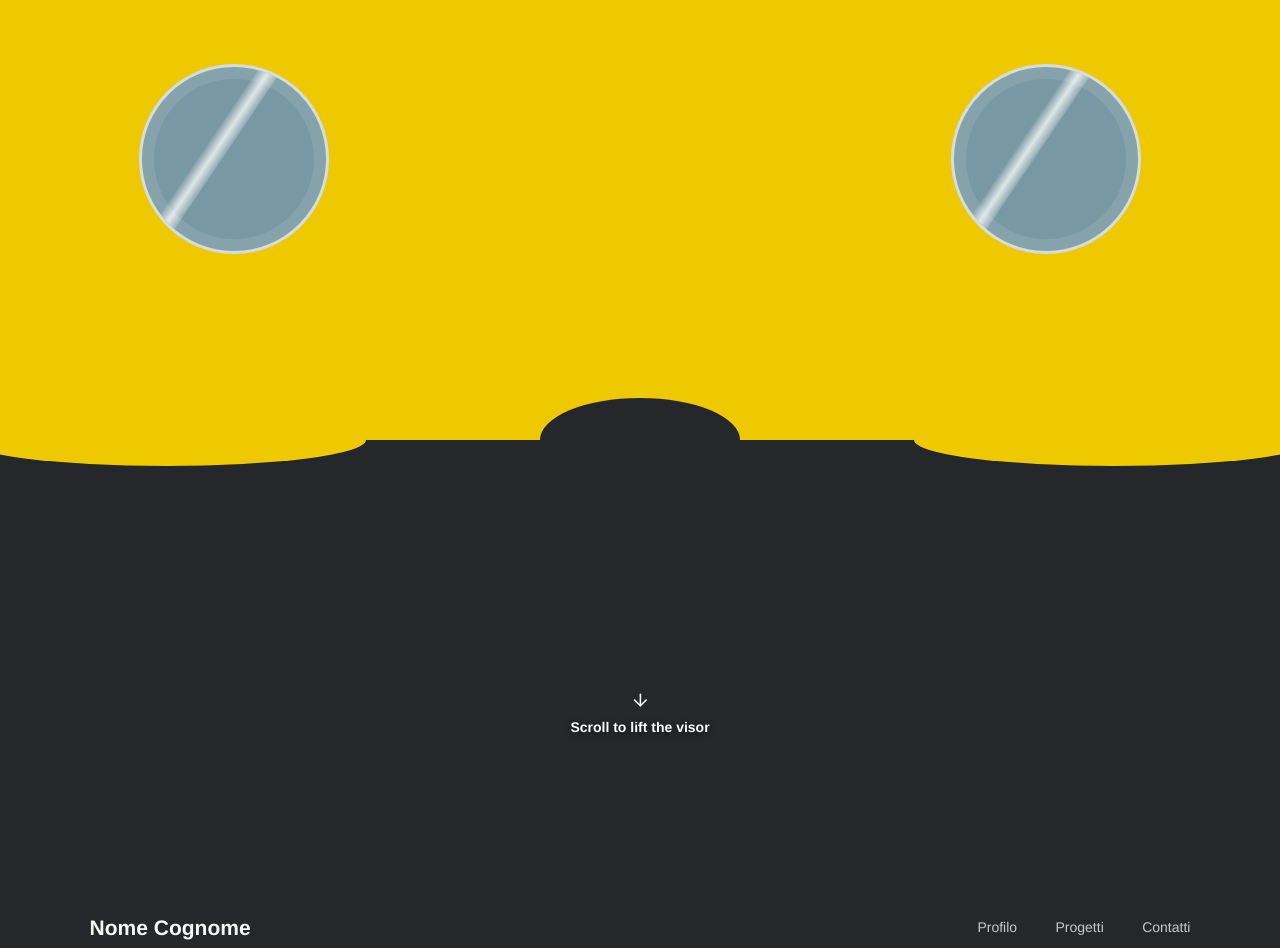
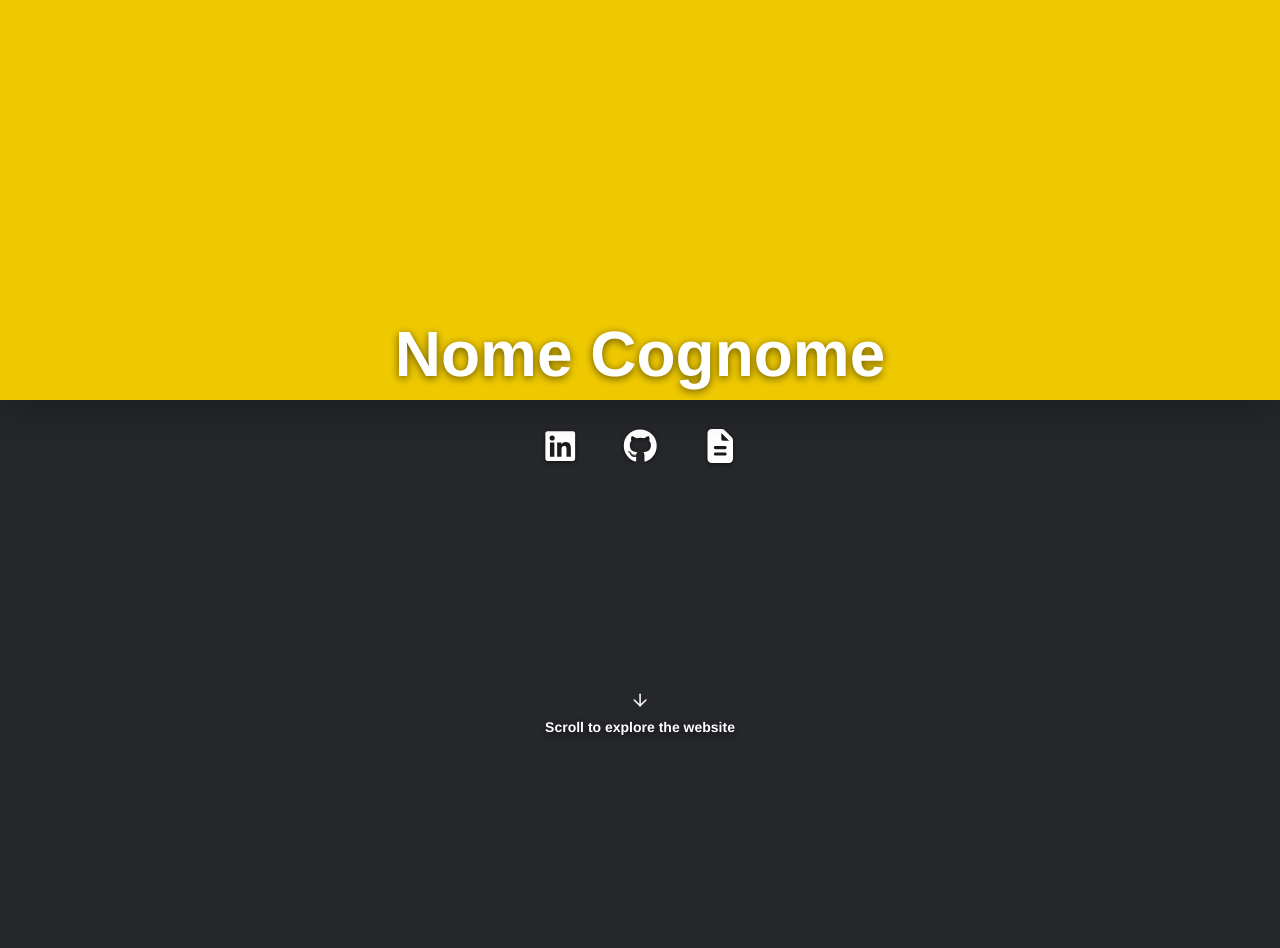
Before and after one commit to DE-R-V/Edoardo_Rolfo_Website, a React (Vite) app: page / in a window 1280 px wide. Shown: the top 948 px of the page. Built offline with nearby package versions, Linux system fonts and the light colour scheme.

Commit message:
Reworked landing

```diff
--- a/index.html
+++ b/index.html
@@ -7,7 +7,7 @@
     <meta name="theme-color" content="#25272a" />
     <meta
       name="description"
-      content="Portfolio personale con una landing page ispirata a un visore VR stilizzato."
+      content="Portfolio personale con una landing page a sipario."
     />
     <title>Portfolio personale</title>
   </head>
--- a/src/App.css
+++ b/src/App.css
@@ -1,20 +1,57 @@
 .reveal-track {
-  height: 110svh;
+  height: 210svh;
 }
 
 .scene {
   position: sticky;
   top: 0;
+  z-index: 2;
   isolation: isolate;
   width: 100%;
   height: 100svh;
   min-height: 480px;
   overflow: hidden;
-  background: #25272a;
+  background: transparent;
 }
 
 .mobile-name {
-  display: none;
+  position: absolute;
+  bottom: clamp(12px, 1.5vh, 18px);
+  left: 50%;
+  margin: 0;
+  color: #fff;
+  font-size: 64px;
+  font-weight: 650;
+  line-height: 1.05;
+  text-align: center;
+  text-shadow: 0 2px 8px rgba(0, 0, 0, 0.58);
+  text-wrap: balance;
+  transform: translateX(-50%);
+}
+
+.mobile-socials {
+  position: absolute;
+  top: clamp(12px, 1.8vh, 20px);
+  left: 50%;
+  display: flex;
+  gap: 16px;
+  transform: translateX(-50%);
+}
+
+.mobile-social-link {
+  display: grid;
+  width: 64px;
+  height: 64px;
+  place-items: center;
+  color: #fff;
+  filter: drop-shadow(0 1px 2px rgba(0, 0, 0, 0.6));
+  font-size: 34px;
+  text-decoration: none;
+}
+
+.mobile-social-link:focus-visible {
+  outline: 2px solid #fff;
+  outline-offset: 3px;
 }
 
 .scroll-invitation {
@@ -40,98 +77,65 @@
   display: none;
 }
 
-.visor-panel {
+.curtain-panel {
   position: absolute;
   z-index: 3;
   left: 0;
   width: 100%;
+  box-shadow: 0 16px 30px rgba(0, 0, 0, 0.16);
   will-change: transform;
 }
 
-.visor-panel--top {
+.reveal-haze {
+  position: absolute;
+  inset: 0;
+  z-index: 2;
+  pointer-events: none;
+}
+
+.reveal-haze--deep {
+  background: rgba(22, 24, 27, 0.22);
+  backdrop-filter: blur(16px);
+}
+
+.reveal-haze--surface {
+  z-index: 3;
+  background: rgba(37, 39, 42, 0.06);
+  backdrop-filter: blur(4px);
+}
+
+.curtain-panel--top {
   z-index: 4;
   top: 0;
-  height: 55%;
+  height: 50%;
   background: #efc900;
+  box-shadow: 0 14px 28px rgba(0, 0, 0, 0.2);
 }
 
-.visor-panel--bottom {
+.curtain-panel--bottom {
   bottom: 0;
-  height: 45%;
+  height: 50%;
   background: #25272a;
-}
-
-.visor-arc {
-  position: absolute;
-  top: 100%;
-  width: min(400px, calc(74vw - 180px));
-  height: clamp(32px, 7vh, 52px);
-  border-radius: 50%;
-  background: #efc900;
-  transform: translate(-50%, -50%);
-}
-
-.visor-arc--left {
-  left: 13%;
-}
-
-.visor-arc--right {
-  left: 87%;
-}
-
-.visor-lens {
-  position: absolute;
-  top: calc(clamp(24px, 7vh, 72px) + 8px);
-  width: 190px;
-  height: 190px;
-  border-radius: 50%;
-  overflow: hidden;
-  border: 3px solid rgba(255, 255, 255, 0.68);
-  background: #7898a3;
-  box-shadow: inset 0 0 0 12px rgba(255, 255, 255, 0.1);
-}
-
-.visor-lens--left {
-  left: clamp(36px, calc(14vw - 40px), 140px);
-}
-
-.visor-lens--right {
-  right: clamp(36px, calc(14vw - 40px), 140px);
-}
-
-.visor-reflection-shift {
-  position: absolute;
-  inset: 0;
-}
-
-.visor-reflection {
-  position: absolute;
-  top: -36px;
-  left: 38%;
-  width: 20px;
-  height: 220px;
-  border-radius: 999px;
-  background: linear-gradient(90deg, rgba(255, 255, 255, 0.08), rgba(255, 255, 255, 0.76) 50%, rgba(255, 255, 255, 0.18));
-  filter: blur(0.3px);
-  transform: rotate(34deg);
-}
-
-.nose-notch {
-  position: absolute;
-  top: 100%;
-  left: 50%;
-  width: 200px;
-  height: 84px;
-  border-radius: 50%;
-  background: #25272a;
-  transform: translate(-50%, -50%);
+  box-shadow: 0 -14px 28px rgba(0, 0, 0, 0.24);
 }
 
 .home-section {
+  position: relative;
+  z-index: 1;
   min-height: 100svh;
+  margin-top: -100svh;
   padding: 36px clamp(24px, 7vw, 100px) 56px;
   color: #f7f7f4;
   background: #25272a;
+  will-change: opacity, filter;
+}
+
+.home-section--pinned {
+  position: fixed;
+  top: 0;
+  left: 0;
+  width: 100%;
+  margin-top: 0;
 }
 
 .home-shell,
@@ -142,9 +146,16 @@
 
 .home-header {
   display: flex;
-  align-items: flex-start;
+  align-items: center;
   justify-content: space-between;
   gap: 32px;
+}
+
+.home-identity {
+  display: flex;
+  align-items: center;
+  flex-wrap: wrap;
+  gap: 8px 24px;
 }
 
 .home-wordmark {
@@ -155,18 +166,8 @@
 }
 
 .home-wordmark a {
-  display: inline-flex;
-  flex-direction: column;
-  gap: 11px;
   color: inherit;
   text-decoration: none;
-}
-
-.home-wordmark a::after {
-  width: 100%;
-  height: 2px;
-  background: #fff;
-  content: '';
 }
 
 .home-nav {
@@ -276,8 +277,8 @@
 
 .home-socials {
   display: flex;
+  width: fit-content;
   gap: 10px;
-  margin-top: 20px;
 }
 
 .home-social-link {
@@ -432,54 +433,36 @@
   margin-top: 8px;
 }
 
-@media (max-width: 600px) {
+@media (max-width: 700px), (orientation: portrait) {
   .scene {
-    min-height: 560px;
+    min-height: 100svh;
   }
 
   .mobile-name {
-    position: absolute;
-    z-index: 5;
-    top: 50%;
-    left: 50%;
-    display: block;
-    width: max-content;
-    max-width: calc(100% - 32px);
-    margin: 0;
+    font-size: 44px;
+    white-space: normal;
+  }
+
+  .mobile-socials {
+    gap: 12px;
+  }
+
+  .mobile-social-link {
+    width: 56px;
+    height: 56px;
     color: #fff;
     font-size: 30px;
-    font-weight: 650;
-    line-height: 1;
-    text-align: center;
-    text-shadow: 0 2px 8px rgba(0, 0, 0, 0.58);
-    text-wrap: balance;
-    transform: translate(-50%, -50%);
+  }
+
+  .mobile-social-link:focus-visible {
+    outline-color: #fff;
+    outline-offset: 3px;
   }
 
   .scroll-invitation {
-    bottom: 28px;
-    font-size: 12px;
-  }
-
-  .scroll-copy--desktop {
     display: none;
   }
 
-  .scroll-copy--mobile {
-    display: inline;
-  }
-
-  .visor-arc {
-    display: none;
-  }
-
-  .visor-lens {
-    display: none;
-  }
-
-  .nose-notch {
-    display: none;
-  }
 }
 
 @media (max-width: 700px) {
@@ -490,6 +473,11 @@
   .home-header {
     flex-direction: column;
     gap: 24px;
+  }
+
+  .home-identity {
+    width: 100%;
+    gap: 8px 12px;
   }
 
   .home-nav {
--- a/src/App.tsx
+++ b/src/App.tsx
@@ -9,6 +9,57 @@ const profile = {
   name: 'Nome Cognome',
   linkedinUrl: 'https://www.linkedin.com/in/tuo-profilo/',
   githubUrl: 'https://github.com/tuo-username',
+}
+
+const socialProfiles = [
+  { name: 'LinkedIn', url: profile.linkedinUrl, icon: faLinkedin },
+  { name: 'GitHub', url: profile.githubUrl, icon: faGithub },
+  { name: 'Curriculum', url: '/curriculum.pdf', icon: faFileLines },
+]
+
+function ProfileName({
+  className,
+  linked = false,
+}: {
+  className: string
+  linked?: boolean
+}) {
+  return (
+    <h1 className={className}>
+      {linked ? <a href="#home">{profile.name}</a> : profile.name}
+    </h1>
+  )
+}
+
+function ProfileSocials({
+  className,
+  linkClassName,
+  withTooltips = false,
+}: {
+  className: string
+  linkClassName: string
+  withTooltips?: boolean
+}) {
+  return (
+    <nav className={className} aria-label="Profili personali">
+      {socialProfiles.map(({ name, url, icon }) => (
+        <a
+          key={name}
+          className={linkClassName}
+          href={url}
+          target="_blank"
+          rel="noreferrer"
+          aria-label={name}
+          title={name}
+        >
+          <FontAwesomeIcon icon={icon} aria-hidden="true" />
+          {withTooltips && (
+            <span className="home-social-tooltip" aria-hidden="true">{name}</span>
+          )}
+        </a>
+      ))}
+    </nav>
+  )
 }
 
 function App() {
@@ -27,7 +78,10 @@ function App() {
         }
 
         const openingDistance = window.innerHeight * 1.1
-        setProgress(Math.min(window.scrollY / openingDistance, 1))
+        const nextProgress = window.scrollY >= openingDistance - 1
+          ? 1
+          : window.scrollY / openingDistance
+        setProgress(nextProgress)
       })
     }
 
@@ -42,56 +96,64 @@ function App() {
     }
   }, [])
 
+  const curtainProgress = progress * progress * (3 - 2 * progress)
+  const revealVisibility = Math.min(curtainProgress * 1.35, 1)
+
   return (
     <main className="landing">
       <section className="reveal-track" aria-label="Portfolio">
         <div className="scene">
-          <h1 className="mobile-name">{profile.name}</h1>
-          <div className="scroll-invitation" style={{ opacity: 1 - progress }}>
-            <ArrowDown size={20} strokeWidth={1.8} aria-hidden="true" />
-            <span className="scroll-copy--desktop">Scroll to lift the visor</span>
-            <span className="scroll-copy--mobile">Scroll to visit the website</span>
-          </div>
-
           <div
-            className="visor-panel visor-panel--top"
-            style={{ transform: `translate3d(0, ${-progress * 104}%, 0)` }}
+            className="reveal-haze reveal-haze--deep"
+            style={{ opacity: 0.4 * (1 - curtainProgress) }}
             aria-hidden="true"
+          />
+          <div
+            className="reveal-haze reveal-haze--surface"
+            style={{ opacity: 0.24 * (1 - curtainProgress) }}
+            aria-hidden="true"
+          />
+          <div
+            className="curtain-panel curtain-panel--top"
+            style={{ transform: `translate3d(0, ${-curtainProgress * 108}%, 0)` }}
           >
-            <span className="visor-arc visor-arc--left" />
-            <span className="visor-arc visor-arc--right" />
-            <span className="visor-lens visor-lens--left" style={{ opacity: 1 - progress }}>
-              <span
-                className="visor-reflection-shift"
-                style={{ transform: `translate3d(${progress * 60}px, 0, 0)` }}
-              >
-                <span className="visor-reflection" />
-              </span>
-            </span>
-            <span className="visor-lens visor-lens--right" style={{ opacity: 1 - progress }}>
-              <span
-                className="visor-reflection-shift"
-                style={{ transform: `translate3d(${progress * 60}px, 0, 0)` }}
-              >
-                <span className="visor-reflection" />
-              </span>
-            </span>
-            <span className="nose-notch" />
+            <ProfileName className="mobile-name" />
           </div>
           <div
-            className="visor-panel visor-panel--bottom"
-            style={{ transform: `translate3d(0, ${progress * 104}%, 0)` }}
-            aria-hidden="true"
-          />
+            className="curtain-panel curtain-panel--bottom"
+            style={{ transform: `translate3d(0, ${curtainProgress * 108}%, 0)` }}
+          >
+            <ProfileSocials
+              className="mobile-socials"
+              linkClassName="mobile-social-link"
+            />
+            <div className="scroll-invitation">
+              <ArrowDown size={20} strokeWidth={1.8} aria-hidden="true" />
+              <span className="scroll-copy--desktop">Scroll to explore the website</span>
+              <span className="scroll-copy--mobile">Scroll to visit the website</span>
+            </div>
+          </div>
         </div>
       </section>
 
-      <section className="home-section" id="home">
+      <section
+        className={`home-section${curtainProgress < 1 ? ' home-section--pinned' : ''}`}
+        id="home"
+        style={{
+          opacity: revealVisibility,
+          filter: `blur(${(1 - curtainProgress) * 8}px)`,
+        }}
+      >
         <div className="home-shell">
           <header className="home-header">
-            <h1 className="home-wordmark">
-              <a href="#home">{profile.name}</a>
-            </h1>
+            <div className="home-identity">
+              <ProfileName className="home-wordmark" linked />
+              <ProfileSocials
+                className="home-socials"
+                linkClassName="home-social-link"
+                withTooltips
+              />
+            </div>
             <nav className="home-nav" aria-label="Navigazione principale">
               <a href="#profilo">Profilo</a>
               <a href="#progetti">Progetti</a>
@@ -112,41 +174,6 @@ function App() {
               <p className="home-description">
                 Racconta qui il tuo percorso, di cosa ti occupi e cosa ti appassiona.
               </p>
-              <nav className="home-socials" aria-label="Profili personali">
-                <a
-                  className="home-social-link"
-                  href={profile.linkedinUrl}
-                  target="_blank"
-                  rel="noreferrer"
-                  aria-label="LinkedIn"
-                  title="LinkedIn"
-                >
-                  <FontAwesomeIcon icon={faLinkedin} aria-hidden="true" />
-                  <span className="home-social-tooltip" aria-hidden="true">LinkedIn</span>
-                </a>
-                <a
-                  className="home-social-link"
-                  href={profile.githubUrl}
-                  target="_blank"
-                  rel="noreferrer"
-                  aria-label="GitHub"
-                  title="GitHub"
-                >
-                  <FontAwesomeIcon icon={faGithub} aria-hidden="true" />
-                  <span className="home-social-tooltip" aria-hidden="true">GitHub</span>
-                </a>
-                <a
-                  className="home-social-link"
-                  href="/curriculum.pdf"
-                  target="_blank"
-                  rel="noreferrer"
-                  aria-label="Curriculum"
-                  title="Curriculum"
-                >
-                  <FontAwesomeIcon icon={faFileLines} aria-hidden="true" />
-                  <span className="home-social-tooltip" aria-hidden="true">Curriculum</span>
-                </a>
-              </nav>
               <a className="home-link" href="#progetti">
                 <span>Scopri i progetti</span>
                 <ArrowRight size={18} strokeWidth={1.8} aria-hidden="true" />
```
